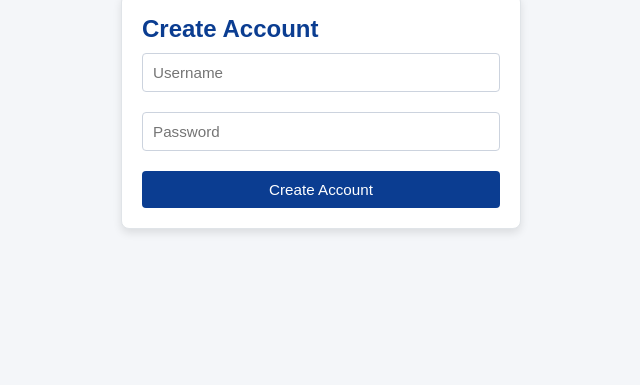
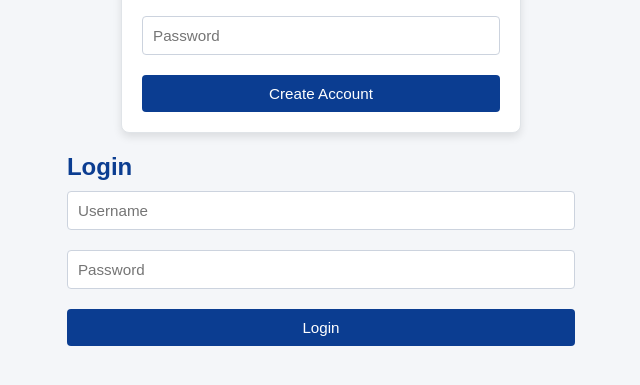
Before and after one commit to programmercynan/Banking-System-, a plain HTML site: page index.html in a window 1280 px wide. Shown: the part 307-692 px from the top of the page, without its empty margins (319-959 px from the left). Drawn offline with Linux system fonts and the light colour scheme.

```diff
--- a/index.html
+++ b/index.html
@@ -33,6 +33,14 @@
         <ul id="transaction-history"></ul>
 
     </div>
+
+    <!--Account Creation Section-->
+    <section id="login-section">
+        <h2>Login</h2>
+        <input type="text" id="login-username" placeholder="Username" required>
+        <input type="password" id="login-password" placeholder="Password" required>
+        <button onclick="login()">Login</button>
+    </section>
     <script src="script.js"></script>
 
 </body>
```
